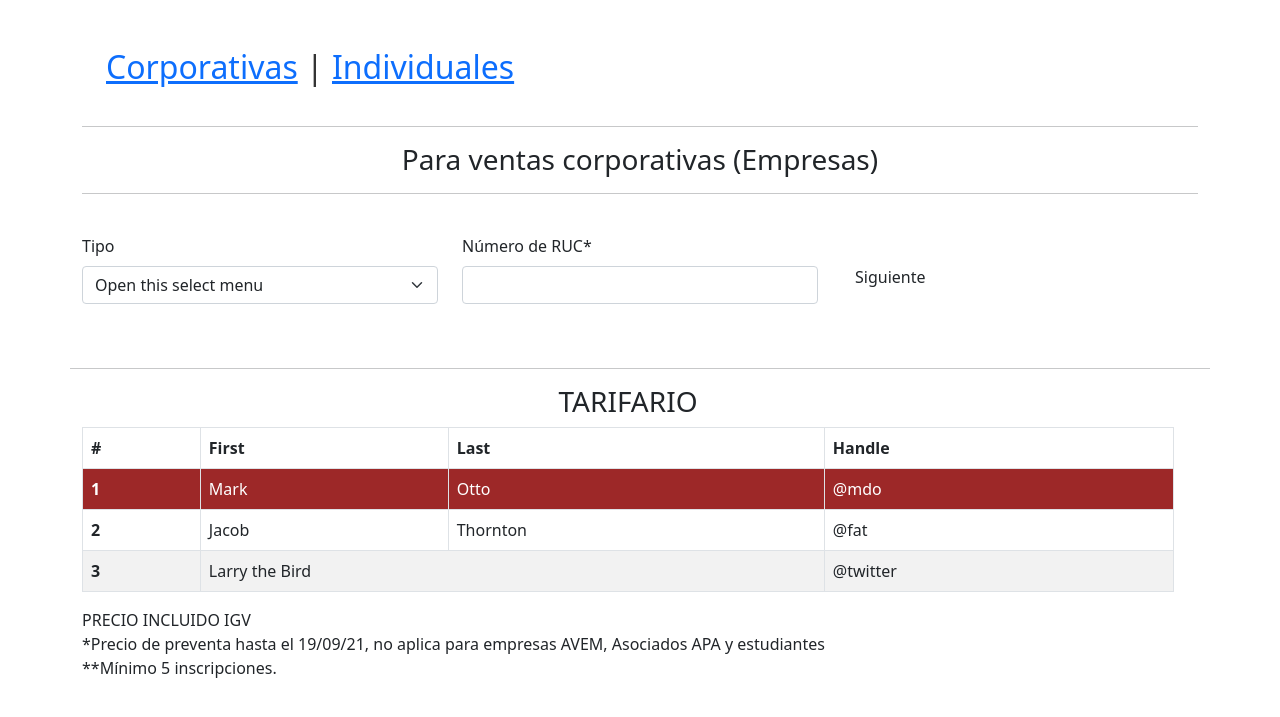
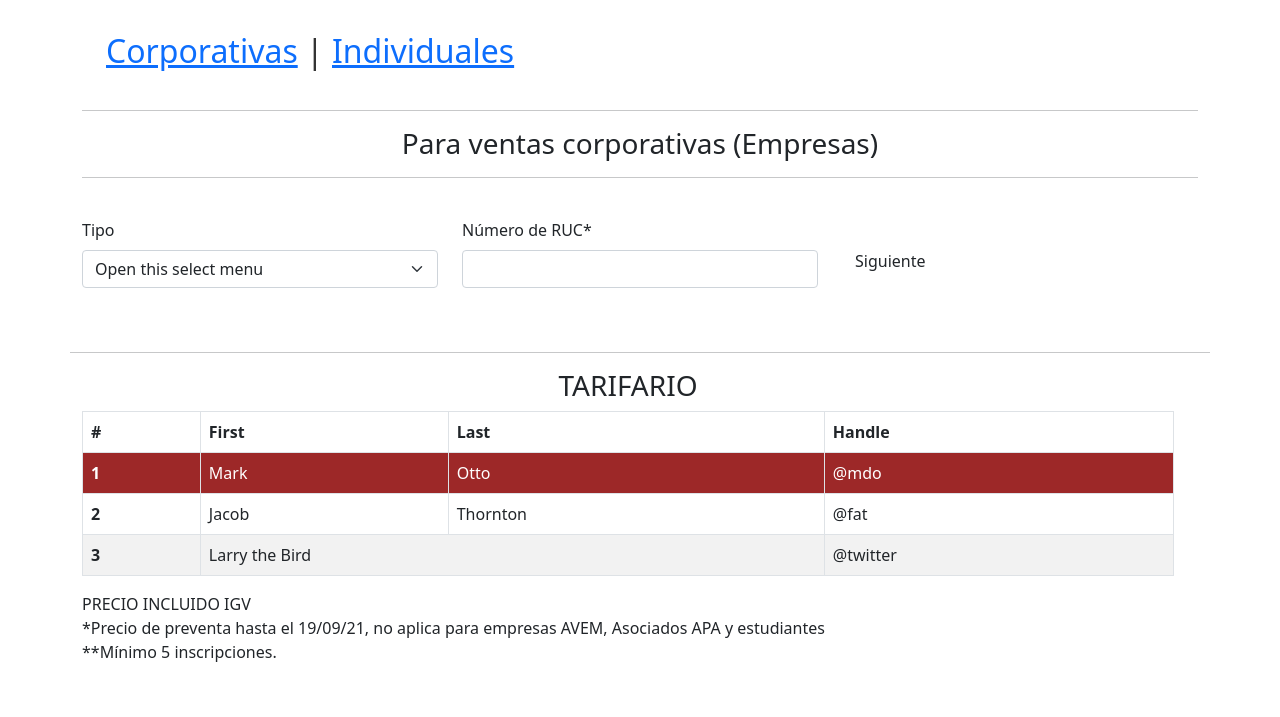
Before and after one commit to stevenjose/quero-ventas, a PHP site: page / in a window 1280 px wide. Shown: the part 58-775 px from the top of the page. Run offline with PHP 8.4, Linux system fonts and the light colour scheme.

Commit message:
feat: ajustes en css y html vista inicio

```diff
--- a/src/asssets/style.css
+++ b/src/asssets/style.css
@@ -24,7 +24,7 @@
     color: white !important;
 }
 .container {
-    margin-top: 150px;
+    margin-top: 100px;
     border: 2px solid #a6a6a6;
     border-radius: 5px 5px 5px 5px;
 }
--- a/src/view/content.php
+++ b/src/view/content.php
@@ -1,6 +1,6 @@
-<div class="container" style="">
+<div class="container">
     <!-- header -->
-    <div class="mt-2">
+    <div class="mt-1">
         <?php require('./header.php'); ?>
     </div>
 
--- a/src/view/index.php
+++ b/src/view/index.php
@@ -11,11 +11,8 @@
 </head>
 <body>
 <?php require('./header-1.php'); ?>
-<div class="mt-4" style="margin-top: 100px">
-
-</div>
 <!-- content -->
-<div class="mt-4">
+<div class="mt-1">
     <?php require('./content.php'); ?>
 </div>
 
```
